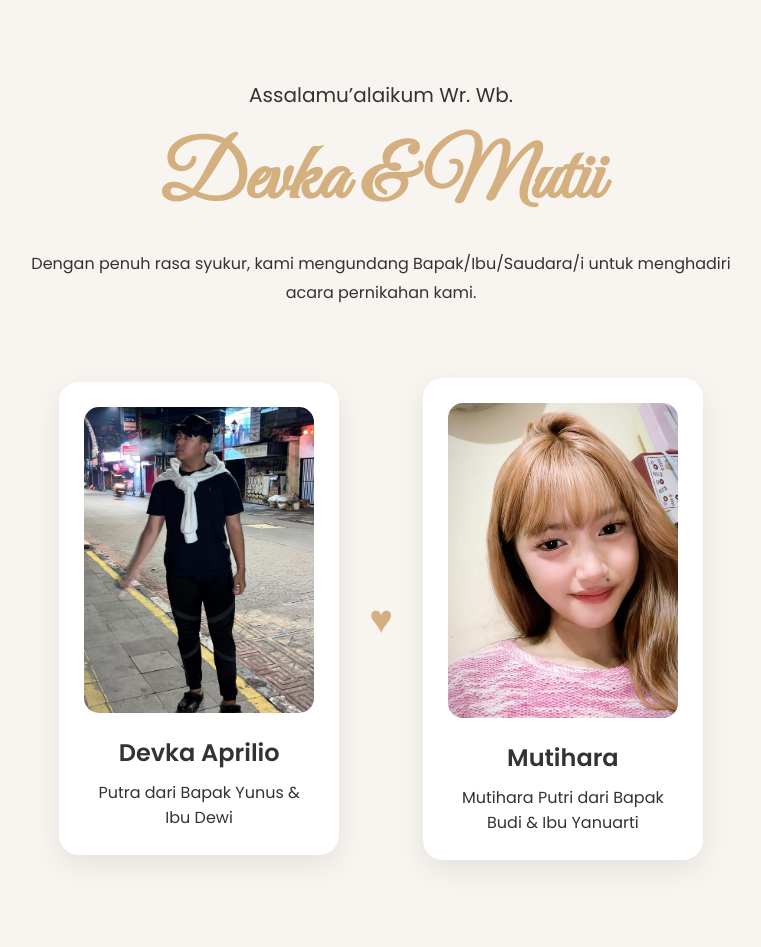
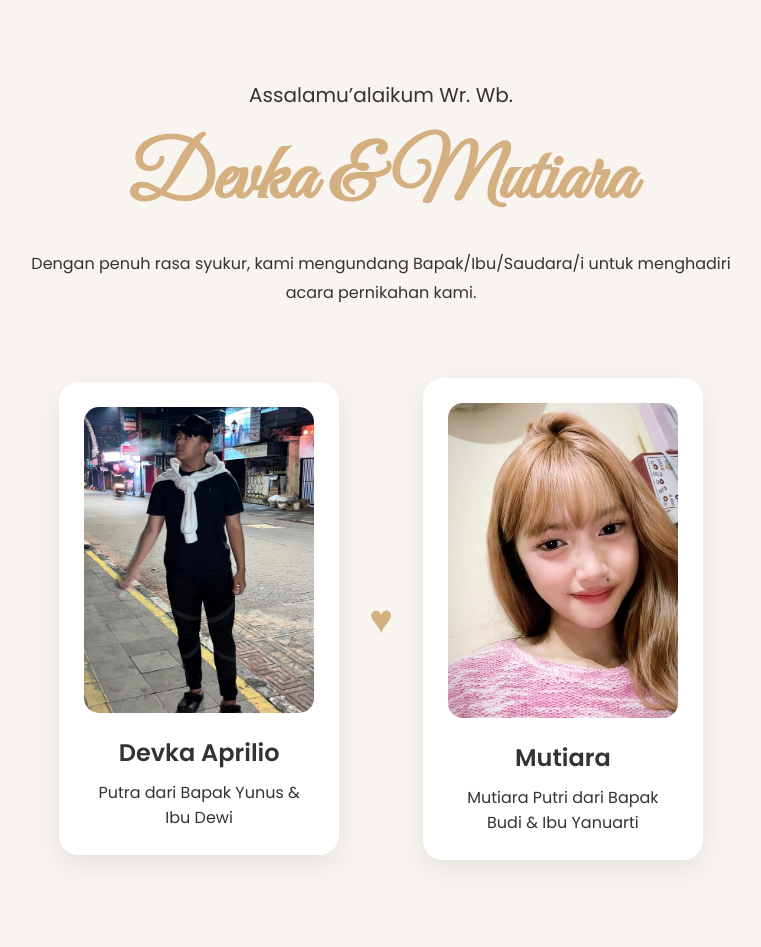
Before and after one commit to devkaaaaa/Website-Undangan-Pernikahan, a plain HTML site: page detail.html in a window 1280 px wide. Shown: the top 947 px of the page, without its empty margins (259-1020 px from the left). Drawn offline with Linux system fonts and the light colour scheme.

Commit message:
update detail

```diff
--- a/detail.html
+++ b/detail.html
@@ -22,7 +22,7 @@
       </p>
 
       <h1 class="title">
-        Devka & Mutii
+        Devka & Mutiara
       </h1>
 
       <p class="description">
@@ -46,8 +46,8 @@
 
         <div class="card">
           <img src= "WhatsApp Image 2026-10-22 at 19.24.00.jpeg" alt="">
-          <h2>Mutihara</h2>
-          <p>Mutihara Putri dari Bapak Budi & Ibu Yanuarti</p>
+          <h2>Mutiara</h2>
+          <p>Mutiara Putri dari Bapak Budi & Ibu Yanuarti</p>
         </div>
 
       </div>
```
